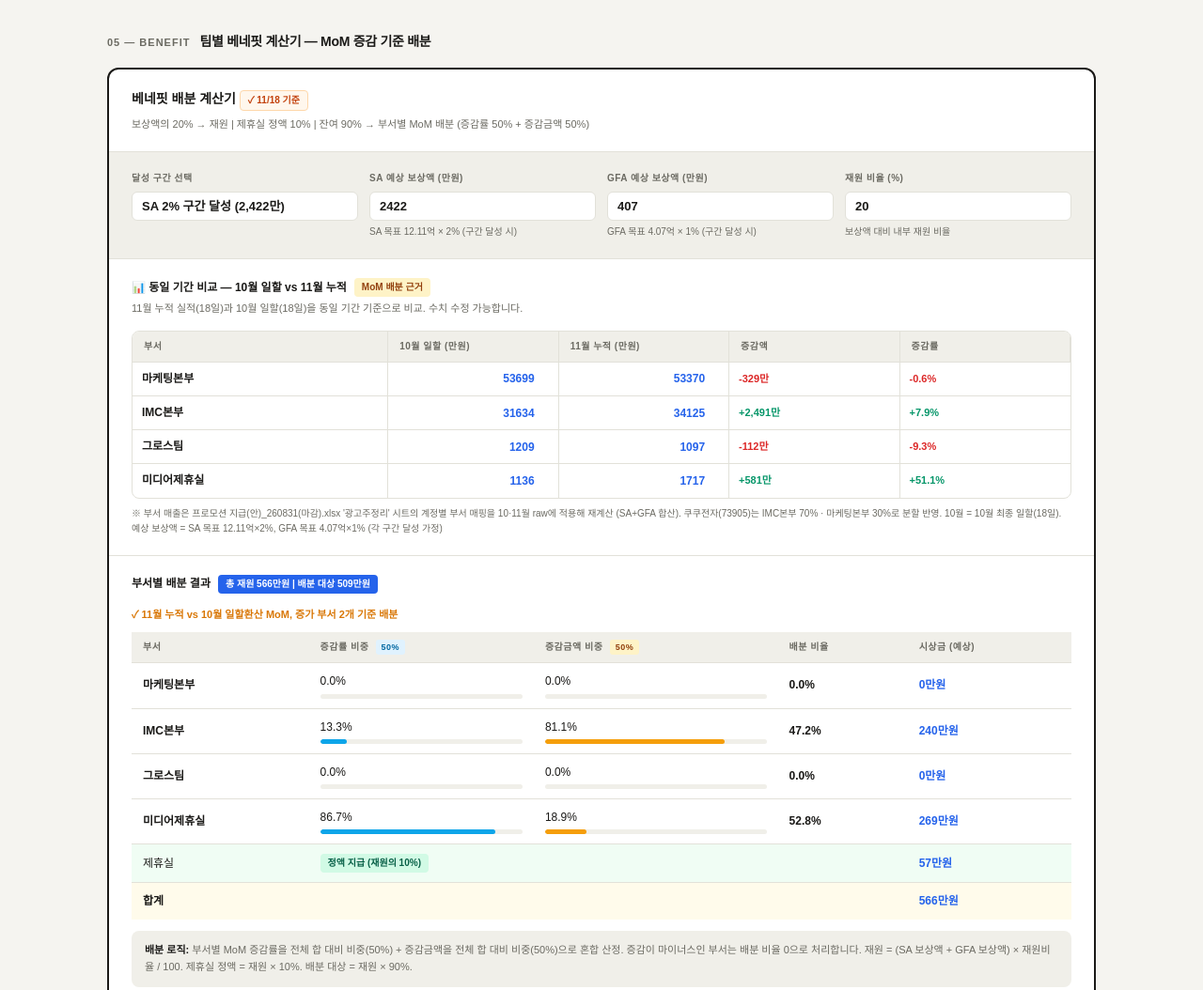
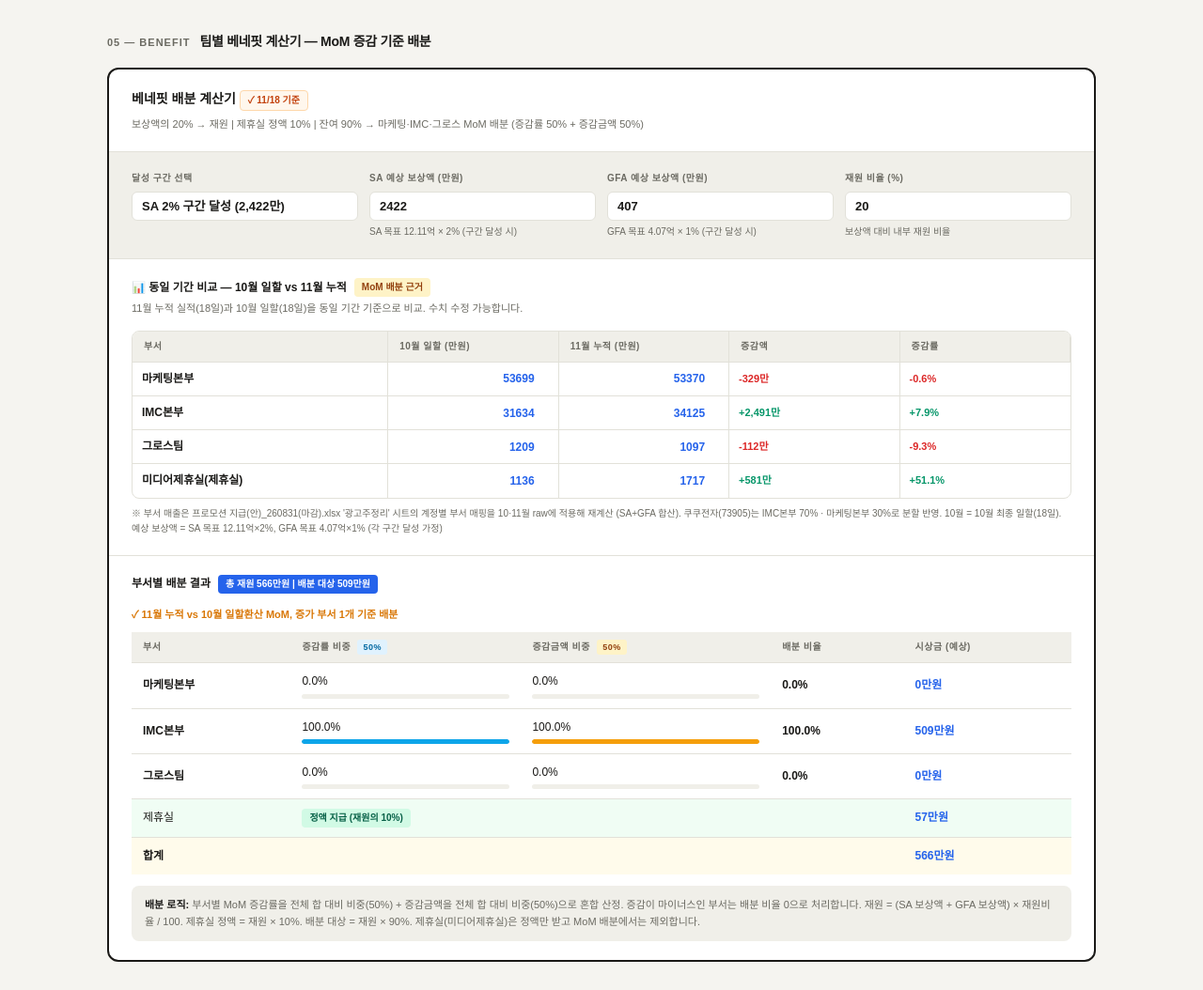
Before and after one commit to sora830812-del/naverpromo_202611, a plain HTML site: page index.html in a window 1280 px wide. Shown: the part 2366-3420 px from the top of the page at 94% size. Drawn offline with Linux system fonts and the light colour scheme; a web font is replaced by a local one.

Commit message:
05 베네핏 배분 수정 - 제휴실은 정액만, MoM 배분 제외
미디어제휴실과 제휴실은 동일 팀이므로 중복 배분 제거. 배분 대상은 마케팅본부, IMC본부, 그로스팀 3개 부서.

Co-Authored-By: Claude Opus 5 <noreply@anthropic.com>
Claude-Session: https://claude.ai/code/session_01WdeaTGjQHzjB1TZFvyWyAh

```diff
--- a/index.html
+++ b/index.html
@@ -410,7 +410,7 @@ body { background: var(--bg); color: var(--text); font-family: 'Pretendard', san
     <div class="benefit-top">
       <h3>베네핏 배분 계산기 <span class="needs-data">✓ 11/18 기준</span></h3>
       <div class="benefit-note" style="margin-top:6px;">
-        보상액의 20% → 재원 | 제휴실 정액 10% | 잔여 90% → 부서별 MoM 배분 (증감률 50% + 증감금액 50%)
+        보상액의 20% → 재원 | 제휴실 정액 10% | 잔여 90% → 마케팅·IMC·그로스 MoM 배분 (증감률 50% + 증감금액 50%)
       </div>
     </div>
 
@@ -475,7 +475,7 @@ body { background: var(--bg); color: var(--text); font-family: 'Pretendard', san
           <div class="mom-cell"><span class="mom-delta" id="rate-3">—</span></div>
         </div>
         <div class="mom-row" id="mom-row-4">
-          <div class="mom-cell dept-label">미디어제휴실</div>
+          <div class="mom-cell dept-label">미디어제휴실(제휴실)</div>
           <div class="mom-cell"><input type="number" id="apr-4" value="1136" oninput="calcBenefit()"></div>
           <div class="mom-cell"><input type="number" id="may-4" value="1717" oninput="calcBenefit()"></div>
           <div class="mom-cell"><span class="mom-delta" id="delta-4">—</span></div>
@@ -513,7 +513,7 @@ body { background: var(--bg); color: var(--text); font-family: 'Pretendard', san
         부서별 MoM 증감률을 전체 합 대비 비중(50%) + 증감금액을 전체 합 대비 비중(50%)으로 혼합 산정.
         증감이 마이너스인 부서는 배분 비율 0으로 처리합니다.
         재원 = (SA 보상액 + GFA 보상액) × 재원비율 / 100.
-        제휴실 정액 = 재원 × 10%. 배분 대상 = 재원 × 90%.
+        제휴실 정액 = 재원 × 10%. 배분 대상 = 재원 × 90%. 제휴실(미디어제휴실)은 정액만 받고 MoM 배분에서는 제외합니다.
       </div>
     </div>
   </div>
@@ -676,10 +676,10 @@ function calcBenefit() {
     `총 재원 ${Math.round(fund).toLocaleString()}만원 | 배분 대상 ${Math.round(distFund).toLocaleString()}만원`;
 
   const depts = [
-    { id: 1, name: '마케팅본부' },
-    { id: 2, name: 'IMC본부' },
-    { id: 3, name: '그로스팀' },
-    { id: 4, name: '미디어제휴실' },
+    { id: 1, name: '마케팅본부', dist: true },
+    { id: 2, name: 'IMC본부', dist: true },
+    { id: 3, name: '그로스팀', dist: true },
+    { id: 4, name: '미디어제휴실', dist: false },
   ];
 
   const momData = depts.map(d => {
@@ -701,7 +701,7 @@ function calcBenefit() {
   const tbody = document.getElementById('result-tbody');
   const statusEl = document.getElementById('mom-status');
 
-  const positives = momData.filter(d => d.delta > 0);
+  const positives = momData.filter(d => d.dist && d.delta > 0);
   if (positives.length === 0 || totalReward === 0) {
     statusEl.textContent = totalReward === 0
       ? '보상액 미입력. 구간 확정 후 SA/GFA 예상 보상액을 입력하세요'
@@ -717,7 +717,7 @@ function calcBenefit() {
 
   let rows = '';
 
-  momData.forEach(d => {
+  momData.filter(d => d.dist).forEach(d => {
     let ratePct = 0, amtPct = 0;
     if (d.delta > 0 && totalDeltaRate > 0) ratePct = d.rate / totalDeltaRate * 100;
     if (d.delta > 0 && totalDeltaAmt > 0) amtPct = d.delta / totalDeltaAmt * 100;
```
